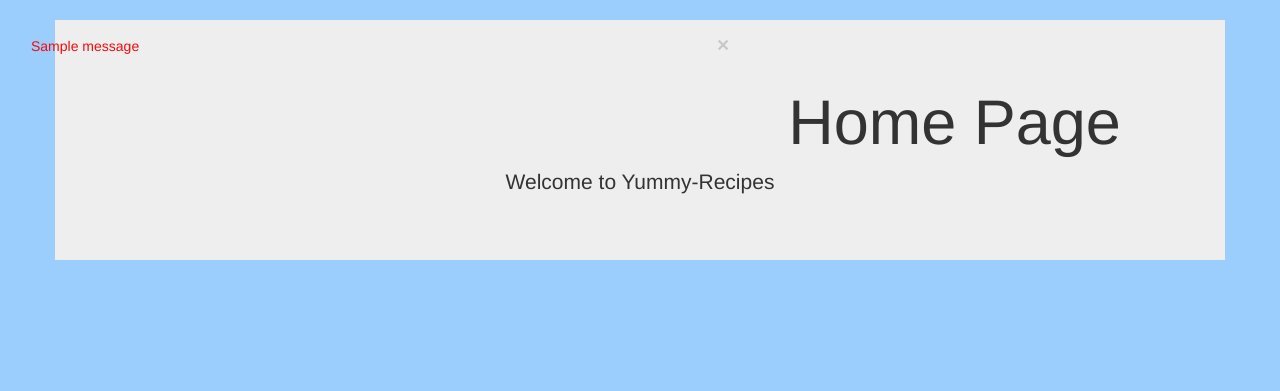
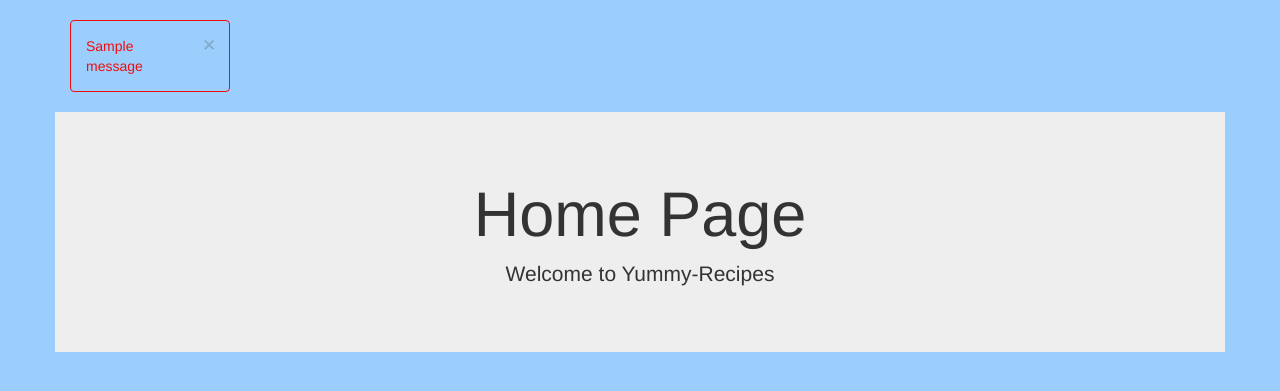
Before and after one commit to nyandiekaFelix/yummy-recipes, a Flask app: page / in a window 1280 px wide. Shown: the part 51-442 px from the top of the page. Run offline with Flask 2, Linux system fonts and the light colour scheme; one stand-in notice (Sample message) is shown; some libraries are stand-ins or nearby versions.

Commit message:
[fix]: make flashed messages appear correctly

```diff
--- a/yummy_recipes/templates/index.html
+++ b/yummy_recipes/templates/index.html
@@ -52,16 +52,15 @@
 
 		</div>
     </div>
-
-	<div class="content container-fluid">
+    <div class="container error">
         {% with messages = get_flashed_messages() %}
             {% if messages %}
                 {% for message in messages %}
-                    <div class="alert alert-{{ message }} alert-dismissable col-md-7 text-centre" role="alert" >
+                <div class="pull-left alert alert-{{ message }} alert-dismissable text-centre" role="alert"
+                    style="border: 1px solid rgb(243, 12, 12);">
+
                     <button type="button" class="close" data-dismiss= "alert">&times;</button>
                     <p style="background-color: transparent;
-                            border-radius: 10px;
-                            min-height: 50px;
                         color: rgb(243, 12, 12)">{{message}}
                     </p>
                 </div>
@@ -69,6 +68,9 @@
 
             {% endif %}
         {% endwith %}
+    </div>
+	<div class="content container-fluid">
+
             {% block content %}{% endblock %}
     </div>
 </body>
```
Lines whose indentation alone changed are shown as unchanged.
